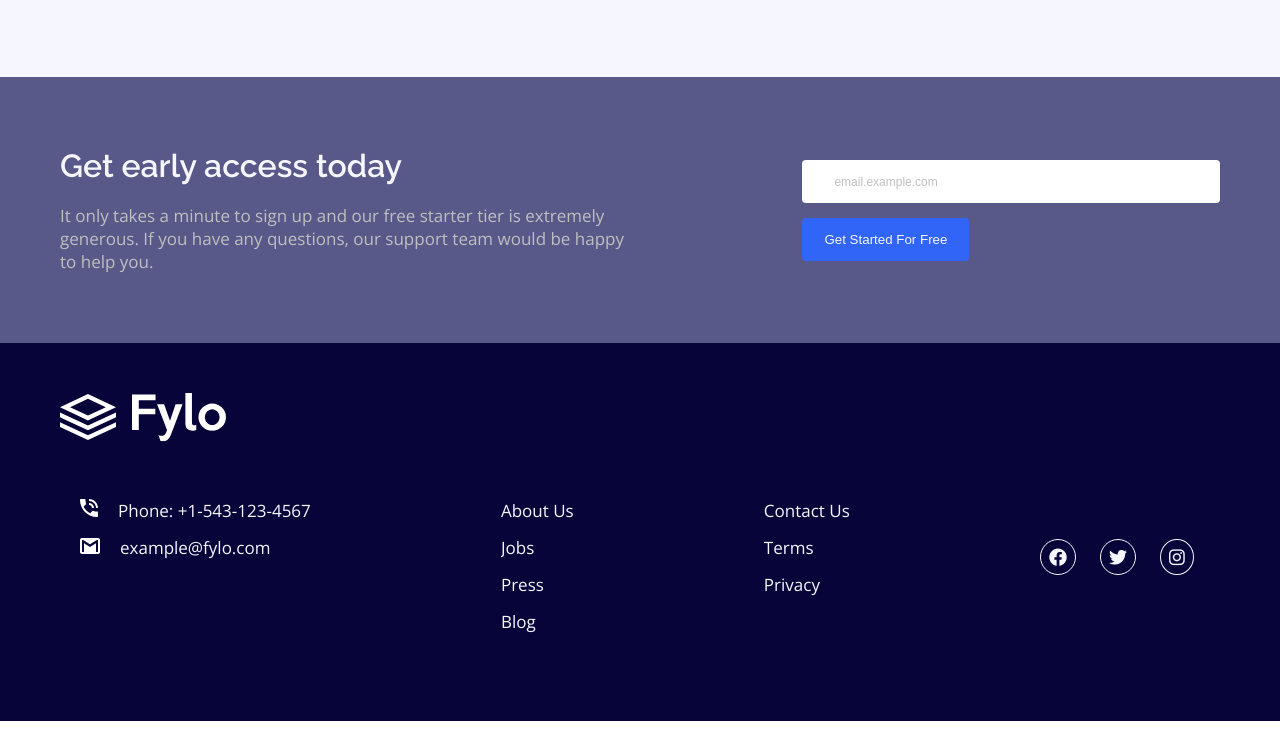
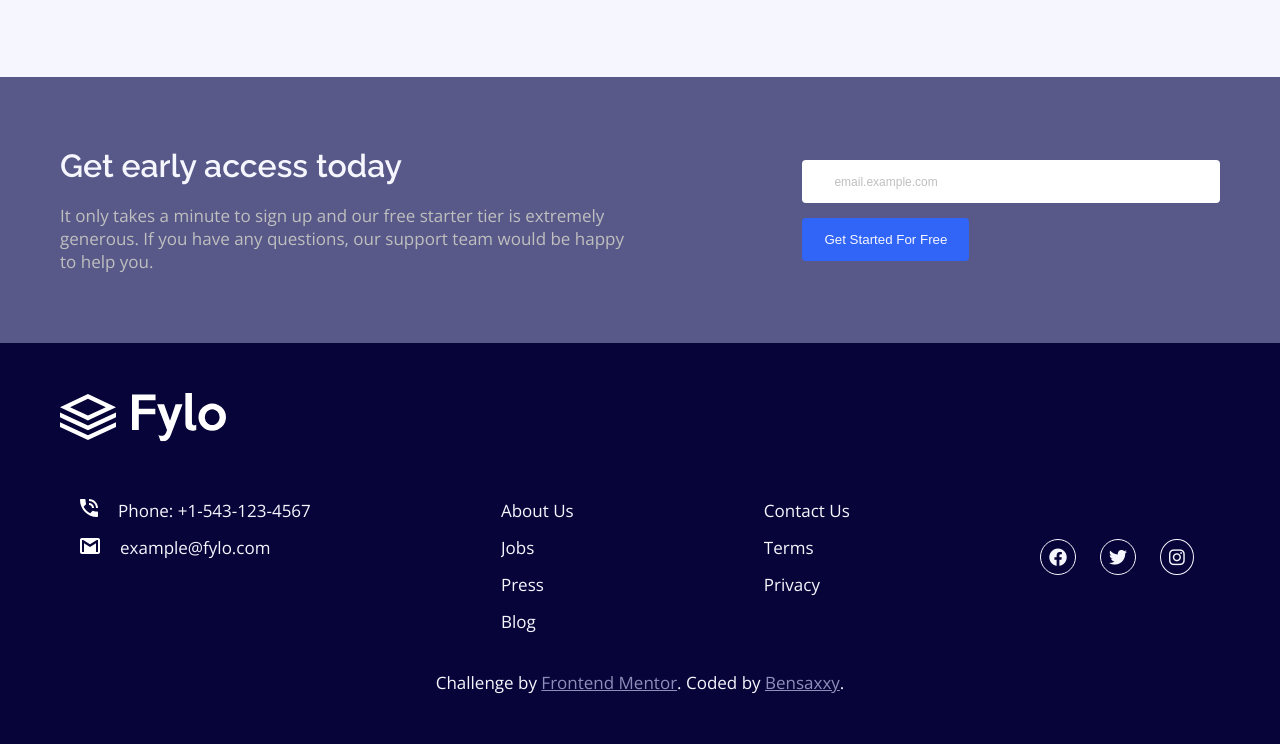
Before and after one commit to Bensaxxy/fylo-landing-page-with-two-column-layout-master, a plain HTML site: page index.html in a window 1280 px wide. Shown: the part 1360-2104 px from the top of the page. Before the commit the page ends 2081 px from the top, so only its background shows below. Drawn offline with nearby package versions, Linux system fonts and the light colour scheme.

Commit message:
updating my codes
updating my codes

```diff
--- a/index.html
+++ b/index.html
@@ -131,15 +131,12 @@
       </div>
 
     </div>
+    <p class="attribution">
+      Challenge by <a href="https://www.frontendmentor.io?ref=challenge" target="_blank">Frontend Mentor</a>.
+      Coded by <a href="https://www.frontendmentor.io/profile/Bensaxxy">Bensaxxy</a>.
+    </p>
   </footer>
 
-  <!--
 
-  <footer>
-    <p class="attribution">
-      Challenge by <a href="https://www.frontendmentor.io?ref=challenge" target="_blank">Frontend Mentor</a>.
-      Coded by <a href="#">Your Name Here</a>.
-    </p>
-  </footer> -->
 </body>
 </html>
--- a/style.css
+++ b/style.css
@@ -334,6 +334,20 @@ footer{
   transition: 0.5s;
 }
 
+.attribution{
+  text-align: center;
+  color: var(--Light-Grayish-Blue);
+}
+
+.attribution a{
+  color: hsl(239, 24%, 64%);
+  text-decoration: underline;
+}
+
+.attribution a:hover{
+  color: var(--Bright-Blue);
+  transition: 0.5s;
+}
 
 /* mobile layout */
 
```
